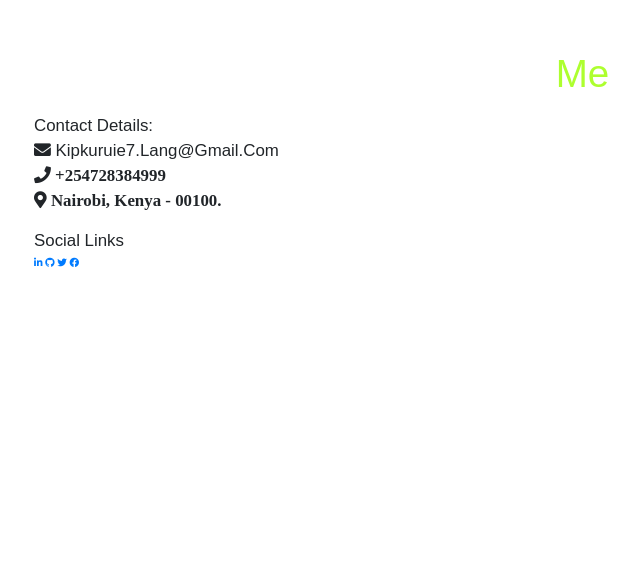
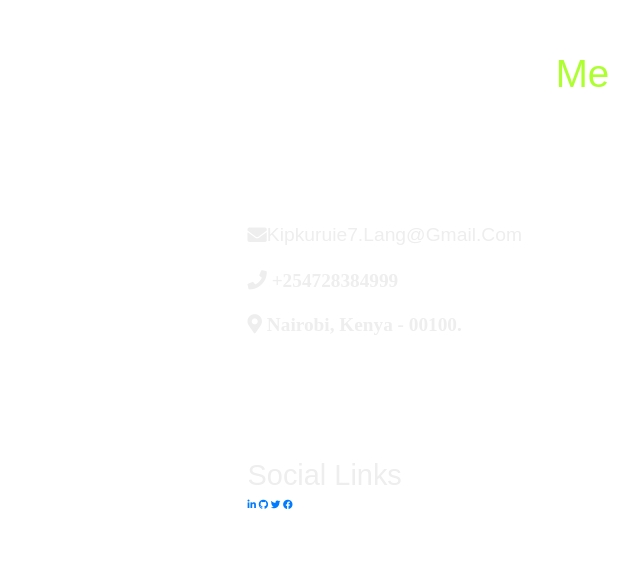
Before and after one commit to Langat20/MyPortfolio, a plain HTML site: page index.html in a window 1280 px wide. Shown: the part 3168-3731 px from the top of the page, without its empty margins (298-938 px from the left). Drawn offline with nearby package versions, Linux system fonts and the light colour scheme.

Commit message:
Add  style contacts section

```diff
--- a/index.css
+++ b/index.css
@@ -391,3 +391,48 @@ header .navbar ul li a:hover {
     background-color: greenyellow;
     transform: scale(1.1);
 }
+
+.contact .row {
+    display: flex;
+    align-items: center;
+    justify-content: center;
+    flex-wrap: wrap;
+}
+
+.contact .row .content {
+    flex: 1 1 30rem;
+    padding: 4rem;
+    padding-bottom: 0;
+}
+
+.contact .row .content .title {
+    color: #fff;
+    font-size: 3rem;
+    padding-bottom: 2rem;
+}
+
+.contact .row {
+    margin-left: 160px;
+}
+
+.contact .row .content .info h3 {
+    display: flex;
+    align-items: center;
+    font-size: 2rem;
+    color: #eee;
+    padding: 1rem 0;
+    font-weight: normal;
+}
+
+.social-full {
+    margin-top: 10rem;
+}
+
+#head {
+    margin: 0px 0px 20px -150px;
+}
+
+.social h3 {
+    font-size: 3rem;
+    color: #eee;
+}
```
